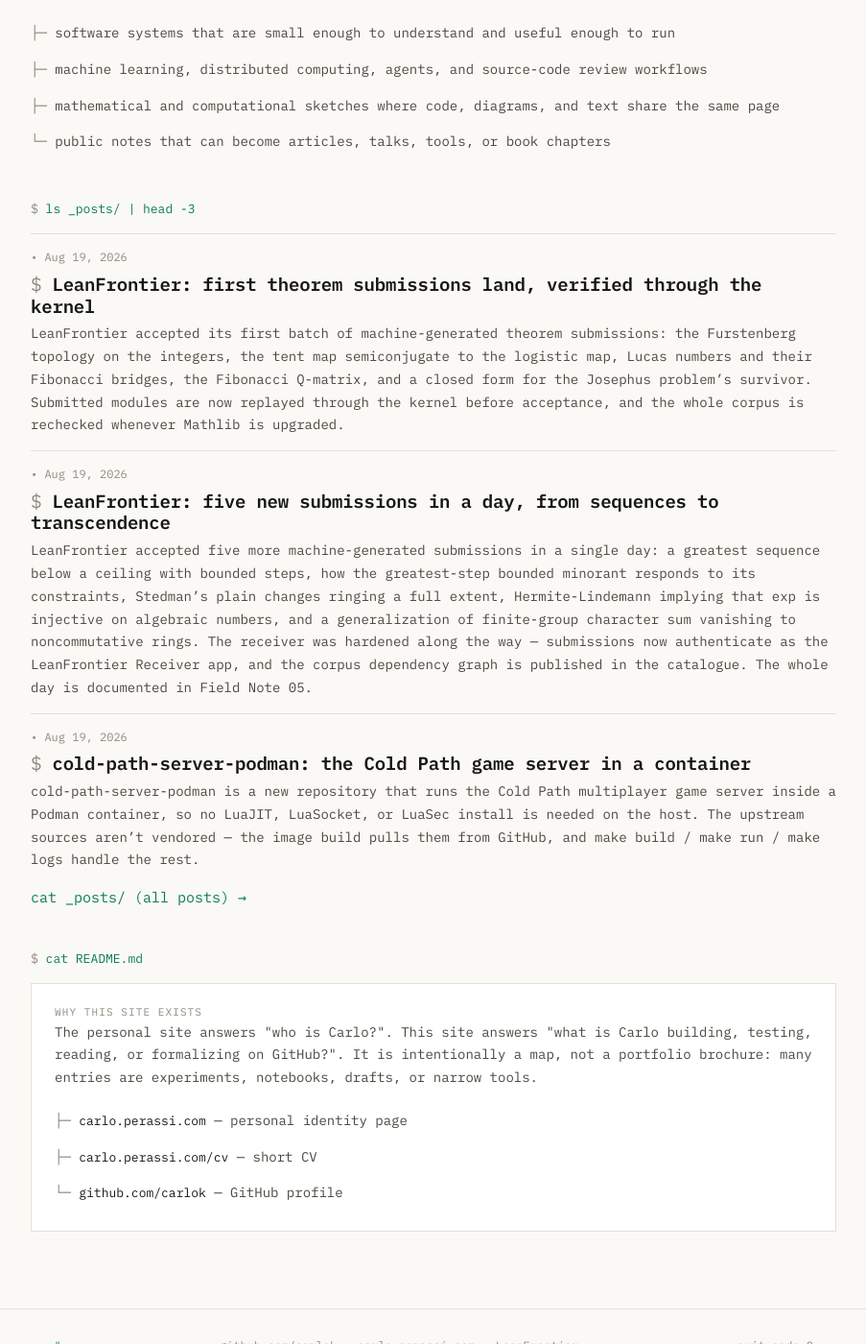
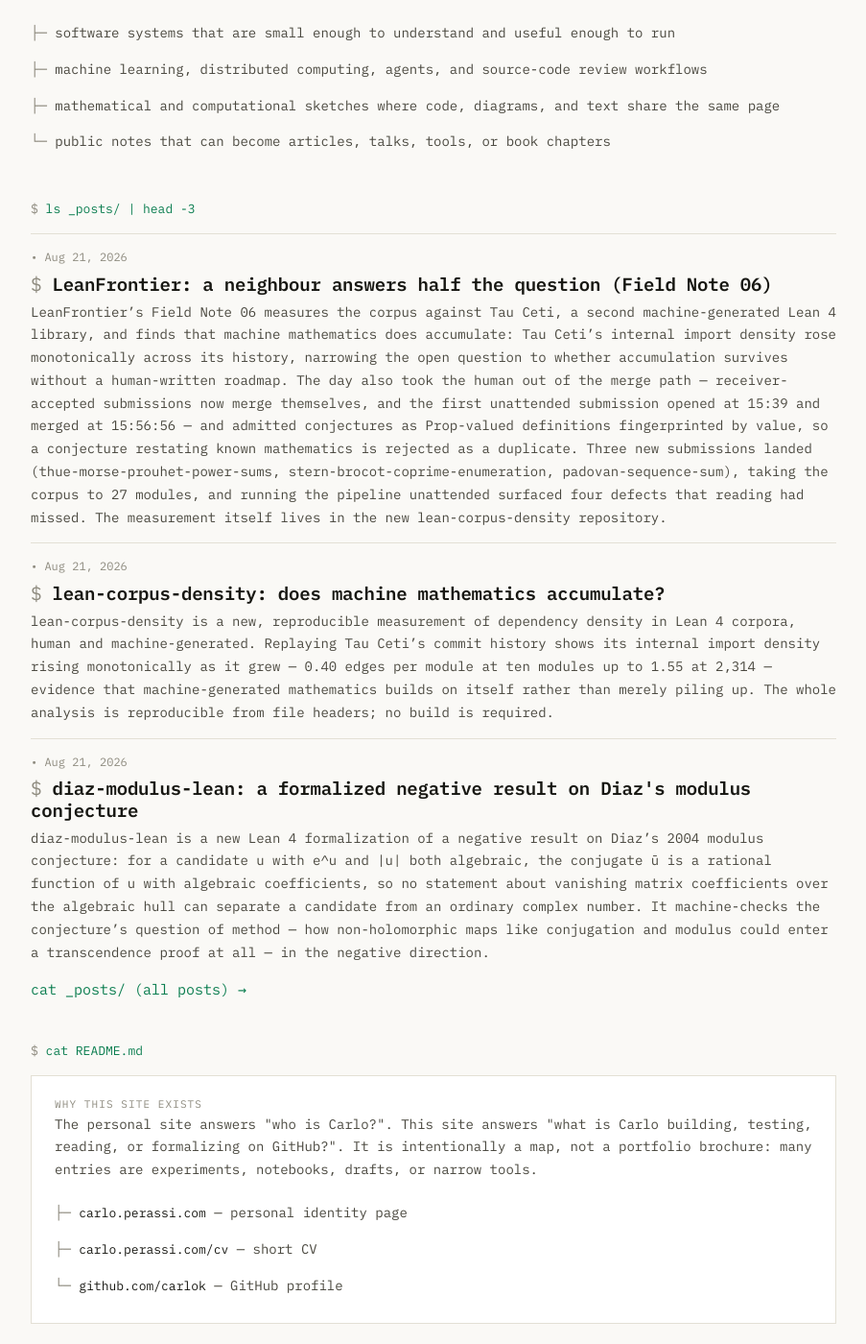
Before and after one commit to carlok/carlok.github.io, a Jekyll site: the page built from index.md, in a window 1280 px wide and 1400 px high, scrolled down 815 px. Shown: the whole window at 96% size, without its empty margins (188-1091 px from the left). Built offline with Jekyll 4.4.1, drawn with Linux system fonts in a browser that asks for light colours.

Commit message:
blog: Field Note 06, diaz-modulus-lean, lean-corpus-density, cross-tetris + projects page

```diff
--- /dev/null
+++ b/_posts/2026-08-21-diaz-modulus-lean.md
@@ -0,0 +1,14 @@
+---
+title: "diaz-modulus-lean: a formalized negative result on Diaz's modulus conjecture"
+date: 2026-08-21
+tags: [lean4, math, project]
+---
+
+[diaz-modulus-lean](https://github.com/carlok/diaz-modulus-lean) is a new Lean 4
+formalization of a negative result on Diaz's 2004 modulus conjecture: for a
+candidate `u` with `e^u` and `|u|` both algebraic, the conjugate `ū` is a
+rational function of `u` with algebraic coefficients, so no statement about
+vanishing matrix coefficients over the algebraic hull can separate a candidate
+from an ordinary complex number. It machine-checks the conjecture's question of
+method — how non-holomorphic maps like conjugation and modulus could enter a
+transcendence proof at all — in the negative direction.
--- /dev/null
+++ b/_posts/2026-08-21-lean-corpus-density.md
@@ -0,0 +1,13 @@
+---
+title: "lean-corpus-density: does machine mathematics accumulate?"
+date: 2026-08-21
+tags: [lean4, research, project]
+---
+
+[lean-corpus-density](https://github.com/carlok/lean-corpus-density) is a new,
+reproducible measurement of dependency density in Lean 4 corpora, human and
+machine-generated. Replaying Tau Ceti's commit history shows its internal
+import density rising monotonically as it grew — 0.40 edges per module at ten
+modules up to 1.55 at 2,314 — evidence that machine-generated mathematics
+builds on itself rather than merely piling up. The whole analysis is
+reproducible from file headers; no build is required.
--- /dev/null
+++ b/_posts/2026-08-21-leanfrontier-field-note-06.md
@@ -0,0 +1,22 @@
+---
+title: "LeanFrontier: a neighbour answers half the question (Field Note 06)"
+date: 2026-08-21
+tags: [lean4, math, project]
+---
+
+[LeanFrontier](https://github.com/carlok/LeanFrontier)'s
+[Field Note 06](https://carlok.github.io/LeanFrontier/notes/) measures the
+corpus against Tau Ceti, a second machine-generated Lean 4 library, and finds
+that machine mathematics does accumulate: Tau Ceti's internal import density
+rose monotonically across its history, narrowing the open question to whether
+accumulation survives without a human-written roadmap. The day also took the
+human out of the merge path — receiver-accepted submissions now merge
+themselves, and the first unattended submission opened at 15:39 and merged at
+15:56:56 — and admitted conjectures as Prop-valued definitions fingerprinted
+by value, so a conjecture restating known mathematics is rejected as a
+duplicate. Three new submissions landed ([thue-morse-prouhet-power-sums](https://github.com/carlok/LeanFrontier/pull/142),
+[stern-brocot-coprime-enumeration](https://github.com/carlok/LeanFrontier/pull/150),
+[padovan-sequence-sum](https://github.com/carlok/LeanFrontier/pull/153)),
+taking the corpus to 27 modules, and running the pipeline unattended surfaced
+four defects that reading had missed. The measurement itself lives in the new
+[lean-corpus-density](https://github.com/carlok/lean-corpus-density) repository.
--- a/projects.md
+++ b/projects.md
@@ -18,6 +18,7 @@
 
 ## Visual and interactive systems
 
+- [cross-tetris](https://github.com/carlok/cross-tetris) — shared-queue 4-well cross variant of Tetris: Rust/WASM engine with a rule-based AI, played in the browser.
 - [spriter](https://github.com/carlok/spriter) — browser-only tool that turns a raster image into a pixel-art sprite. No upload, no build, no dependencies.
 - [deck-lovers](https://github.com/carlok/deck-lovers) — Markdown-to-HTML deck with live audience likes and projector sync.
 - [collective-canvas-3d](https://github.com/carlok/collective-canvas-3d) — collaborative 3D painting app where phones act as brushes.
@@ -27,6 +28,8 @@
 
 ## Math, computation, and formal experiments
 
+- [diaz-modulus-lean](https://github.com/carlok/diaz-modulus-lean) — Lean 4 formalization of a negative result on Diaz's modulus conjecture: a candidate's conjugate is a rational function of it, so no algebraic-hull matrix statement can separate it from an ordinary complex number.
+- [lean-corpus-density](https://github.com/carlok/lean-corpus-density) — dependency density in Lean 4 corpora, human and machine-generated, with evidence that machine mathematics accumulates. Reproducible from file headers.
 - [best-of-lean4](https://github.com/carlok/best-of-lean4) — curated list of awesome Lean 4 projects.
 - [inversive-geometry-lean](https://github.com/carlok/inversive-geometry-lean) — generalized circles (circlines) in Lean 4: circles and lines as one object, cut out by a Hermitian equation.
 - [euclean](https://github.com/carlok/euclean) — can a machine recover mathematical structure from an anonymized formal theory and a proof checker alone?
```
Also changed, not shown: _posts/2026-08-21-cross-tetris.md (added, +12 -0 lines).
